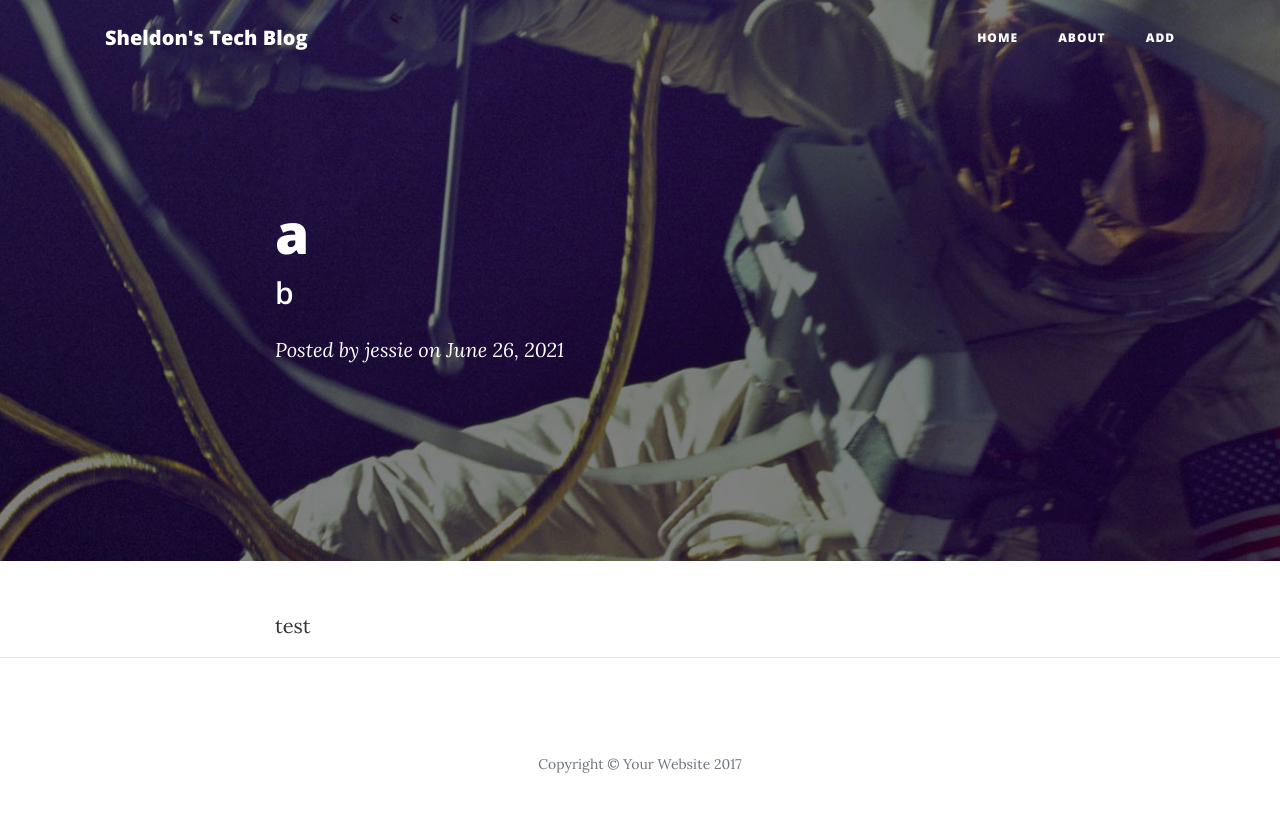
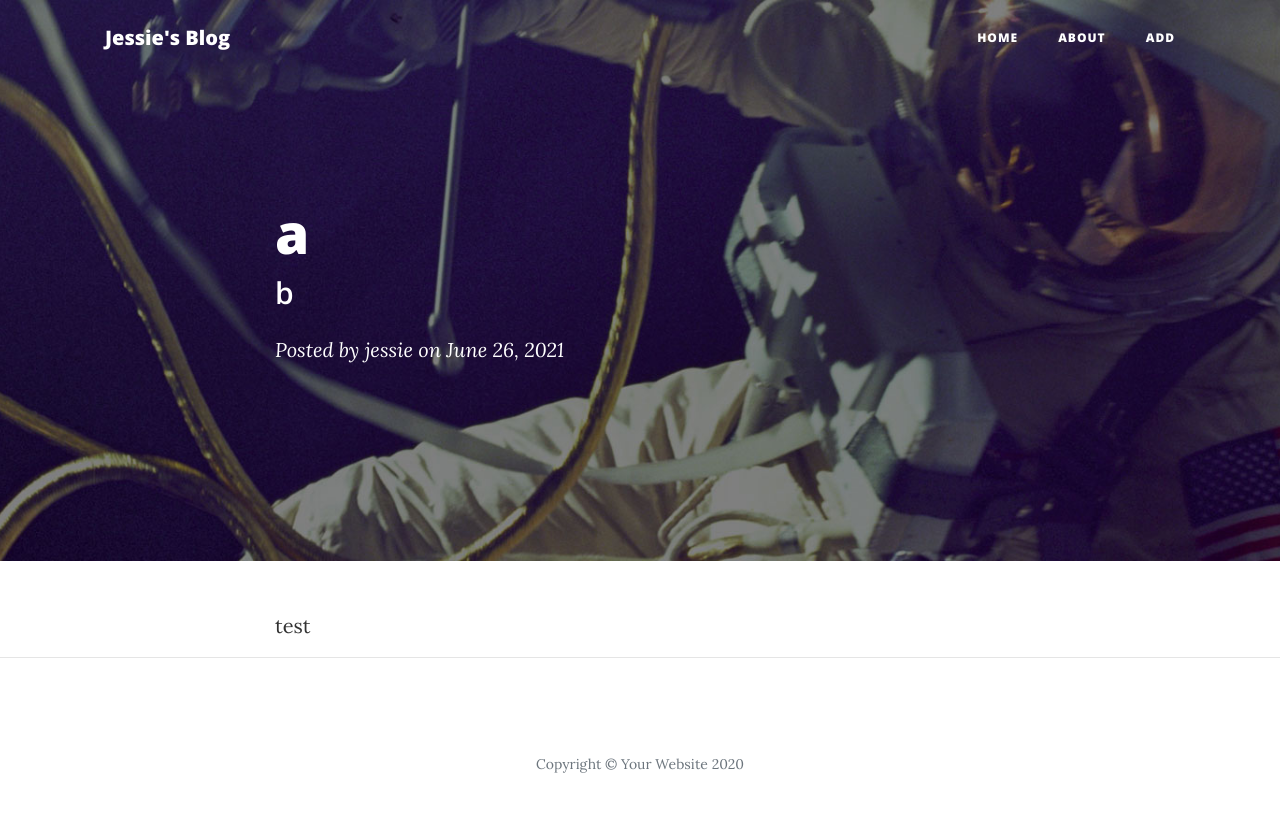
Before and after one commit to jessieliang02/blog, a Flask app: page /post/1 in a window 1280 px wide. Run offline with Flask 2, Linux system fonts and the light colour scheme; data comes from the database, SQL or seed files in the repository.

Commit message:
Update post.html

```diff
--- a/templates/post.html
+++ b/templates/post.html
@@ -28,7 +28,7 @@
     <!-- Navigation -->
     <nav class="navbar navbar-expand-lg navbar-light fixed-top" id="mainNav">
       <div class="container">
-        <a class="navbar-brand" href="{{ url_for('index') }}">Sheldon's Tech Blog</a>
+        <a class="navbar-brand" href="{{ url_for('index') }}">Jessie's Blog</a>
         <button class="navbar-toggler navbar-toggler-right" type="button" data-toggle="collapse" data-target="#navbarResponsive" aria-controls="navbarResponsive" aria-expanded="false" aria-label="Toggle navigation">
           Menu
           <i class="fa fa-bars"></i>
@@ -84,7 +84,7 @@
       <div class="container">
         <div class="row">
           <div class="col-lg-8 col-md-10 mx-auto">
-            <p class="copyright text-muted">Copyright &copy; Your Website 2017</p>
+            <p class="copyright text-muted">Copyright &copy; Your Website 2020</p>
           </div>
         </div>
       </div>
```
